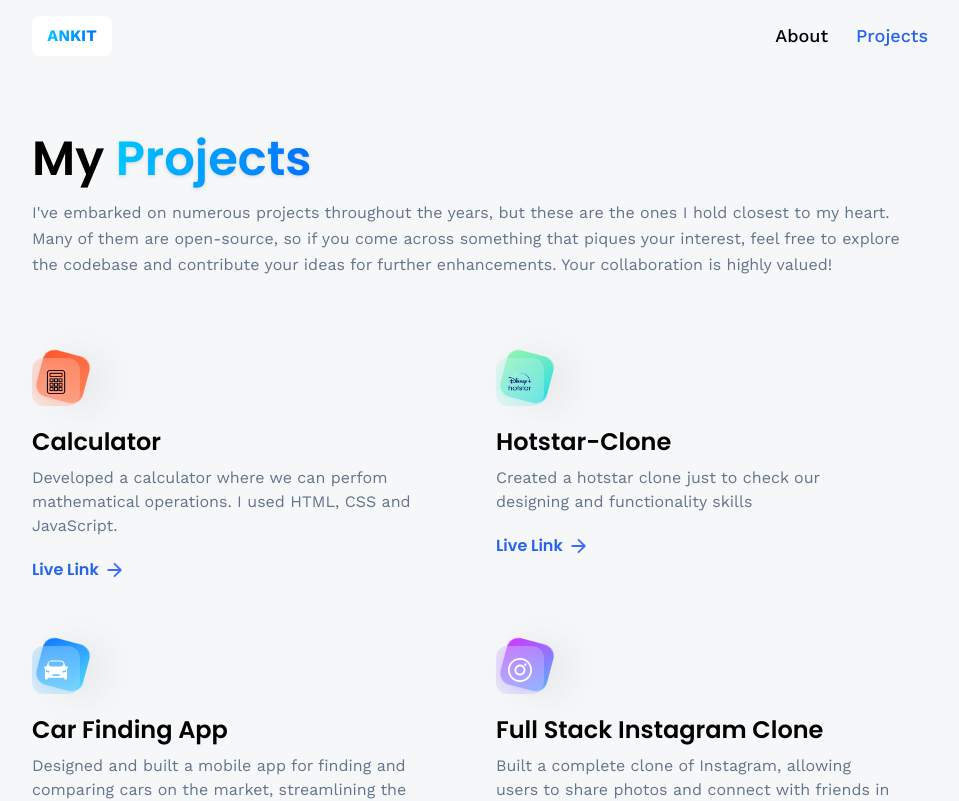
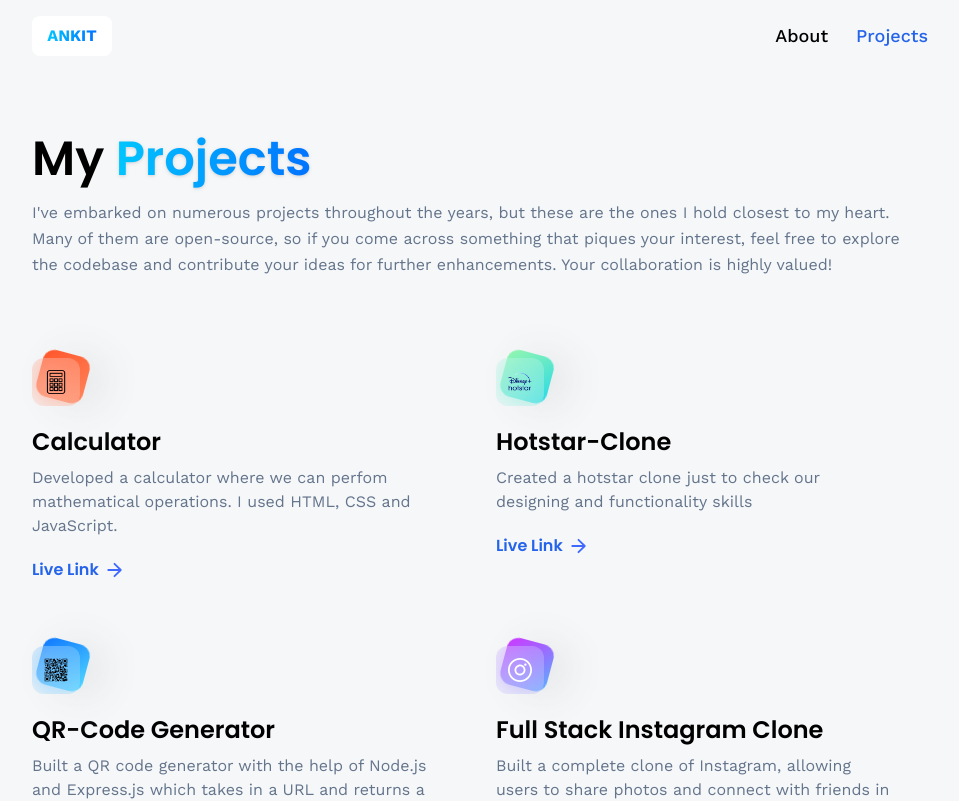
Before and after one commit to ankitraj061/My-new-React-Portfolio, a React (Vite) app: page /projects in a window 1280 px wide. Shown: the top 801 px of the page, without its empty margins (160-1119 px from the left). Built offline with nearby package versions, Linux system fonts and the light colour scheme; no server answers.

Commit message:
I had made some changes and added few skills

```diff
--- a/src/assets/icons/index.js
+++ b/src/assets/icons/index.js
@@ -16,7 +16,6 @@
 import typescript from './typescript.svg'
 import linkedin from './linkedin.svg'
 import twitter from './twitter.svg'
-import car from './car.svg'
 import estate from './estate.svg'
 import pricewise from './pricewise.svg'
 import snapgram from './snapgram.svg'
@@ -33,6 +32,7 @@
 import hotstar from './Hotstar.png'
 import mysql from './mysql.svg'
 import excel from './Excel.svg'
+import qr from './qr.svg'
 export {
     css,
     express,
@@ -52,7 +52,6 @@
     typescript,
     linkedin,
     twitter,
-    car,
     estate,
     pricewise,
     snapgram,
@@ -68,5 +67,6 @@
     calc,
     hotstar,
     mysql,
-    excel
+    excel,
+    qr
 }
--- a/src/constants/index.js
+++ b/src/constants/index.js
@@ -1,6 +1,6 @@
 import { college,IITG,school } from "../assets/images";
 import {
-    car,
+    qr,
     contact,
     css,
     estate,
@@ -213,11 +213,11 @@
         link: 'https://ankitraj061.github.io/Hotstar-clone/',
     },
     {
-        iconUrl: car,
+        iconUrl: qr,
         theme: 'btn-back-blue',
-        name: 'Car Finding App',
-        description: 'Designed and built a mobile app for finding and comparing cars on the market, streamlining the car-buying process.',
-        link: 'https://github.com/adrianhajdin/project_next13_car_showcase',
+        name: 'QR-Code Generator',
+        description: 'Built a QR code generator with the help of Node.js and Express.js which takes in a URL and returns a QR code image and also allows the user to download it.',
+        link: 'https://github.com/ankitraj061/QR-Code-Generater',
     },
     {
         iconUrl: snapgram,
```
Also changed, not shown: src/assets/icons/car.svg (deleted), src/assets/icons/qr.svg (added).
